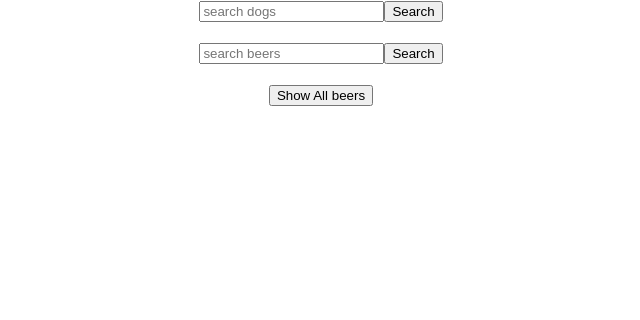
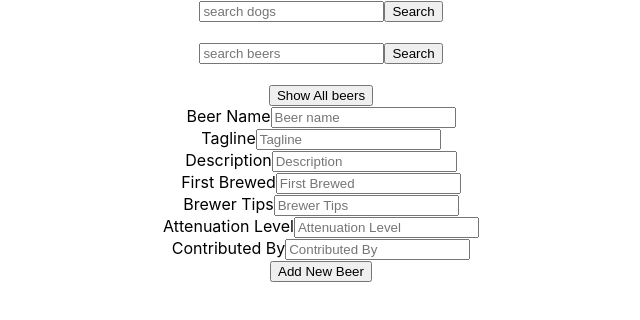
Before and after one commit to vojaso82/React-api-practice, a React (Create React App) app: page / in a window 1280 px wide. Shown: the top 320 px of the page, without its empty margins (319-959 px from the left). Built offline with nearby package versions, Linux system fonts and the light colour scheme.

Commit message:
add new beer

```diff
--- a/src/App.js
+++ b/src/App.js
@@ -3,6 +3,7 @@ import './App.css';
 import AllDogs from './components/AllDogs'
 import Beers from './components/Beers'
 import AllBeers from './components/AllBeers'
+import NewBeer from './components/NewBeer'
 
 function App() {
   return (
@@ -10,6 +11,7 @@ function App() {
       <AllDogs/>
       <Beers/>
       <AllBeers/>
+      <NewBeer/>
     </div>
   );
 }
--- a/src/components/AllBeers.js
+++ b/src/components/AllBeers.js
@@ -1,4 +1,4 @@
-import React, { useState, useEffect } from 'react';
+import React, { useState } from 'react';
 import axios from 'axios'
 
 
--- a/src/components/AllDogs.js
+++ b/src/components/AllDogs.js
@@ -12,7 +12,7 @@ const [message, setMessage] = useState('')
 const searchDogs = async () => {
     try{
         let res = await axios.get(`https://dog.ceo/api/breed/${search}/images`)
-        console.log(res)
+        // console.log(res)
         let filteredArr = res.data.message.filter((ele, i) => i < 5)
         // console.log(filteredArr)
         setDogs(filteredArr)
--- /dev/null
+++ b/src/components/NewBeer.js
@@ -0,0 +1,66 @@
+import React, { useState, useEffect } from 'react';
+import axios from 'axios'
+
+function NewBeer() {
+
+    let [name, setName] = useState("name");
+    let [tagline, setTagline] = useState("");
+    let [description, setDescription] = useState("");
+    let [firstBrewed, setFirstBrewed] = useState("");
+    let [brewerTips, setBrewerTips] = useState("");
+    let [attenuationLevel, setAttenuationLevel] = useState("");
+    let [contributedBy, setContributedBy] = useState("");
+
+
+    const handleChange = (e) => {
+        // console.log(req)
+        // console.log(e.target.name)
+        e.target.name = e.target.value
+        setName(e.target.name)
+
+    }
+
+    const handleSubmit = async (req) => {
+      console.log(req)
+        let res = await axios.post(`https://ih-beers-api2.herokuapp.com/beers/new`, { name: name })
+
+    }
+
+    return (
+        <div>
+            <form onSubmit={handleSubmit}>
+                <label>Beer Name
+                <input onChange={handleChange} placeholder="Beer name" type="text" name="name"/>
+                </label>
+                <br/>
+                <label>Tagline
+                <input onChange={handleChange} placeholder="Tagline" type="text" name="tagline"/>
+                </label>
+                <br/>
+                <label>Description
+                <input onChange={handleChange} placeholder="Description" type="text" name="description"/>
+                </label>
+                <br/>
+                <label>First Brewed
+                <input onChange={handleChange} placeholder="First Brewed" type="text" name="firstbrewed"/>
+                </label>
+                <br/>
+                <label>Brewer Tips
+                <input onChange={handleChange} placeholder="Brewer Tips" type="text" name="brewertips"/>
+                </label>
+                <br/>
+                <label>Attenuation Level
+                <input onChange={handleChange} placeholder="Attenuation Level" type="text" name="attenuationlevel"/>
+                </label>
+                <br/>
+                <label>Contributed By
+                <input onChange={handleChange} placeholder="Contributed By" type="text" name="contributedby"/>
+                </label>
+                <br/>
+                <button>Add New Beer</button>
+            </form>
+        </div>
+    )
+}
+
+export default NewBeer
```
